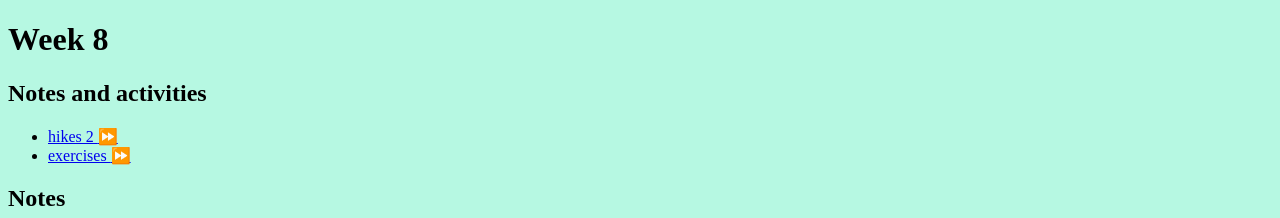
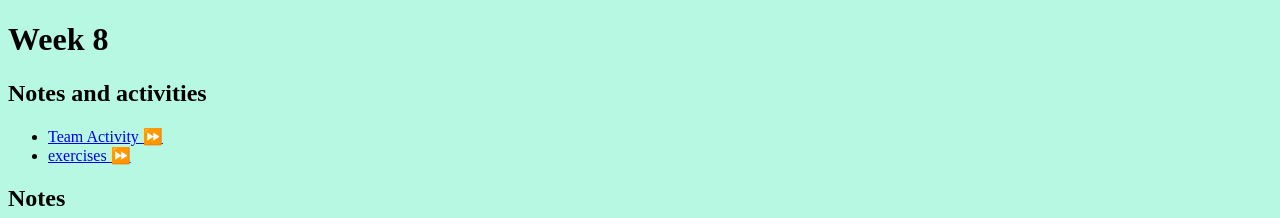
Before and after one commit to Gisela-Camacho-H/wdd330-portafolio, a plain HTML site: page Week8/index.html in a window 1280 px wide. Shown: the top 218 px of the page. Drawn offline with Linux system fonts and the light colour scheme.

Commit message:
add team activity link

```diff
--- a/Week8/index.html
+++ b/Week8/index.html
@@ -10,7 +10,7 @@
     <h1>Week 8</h1>
     <h2>Notes and activities</h2>
     <ul>
-        <li><a href="./hikes5/hiking-complete.html">hikes 2   </a><a href="./hikes5/hiking-complete.html">  &#9193;</a></li>
+        <li><a href="./TeamActivity/swapi.html">Team Activity   </a><a href="./TeamActivity/swapi.html">  &#9193;</a></li>
         <li><a href="./exercises.html">exercises   </a><a href="./exercises.html">  &#9193;</a></li>
     </ul>
     <h2>Notes</h2>
```
